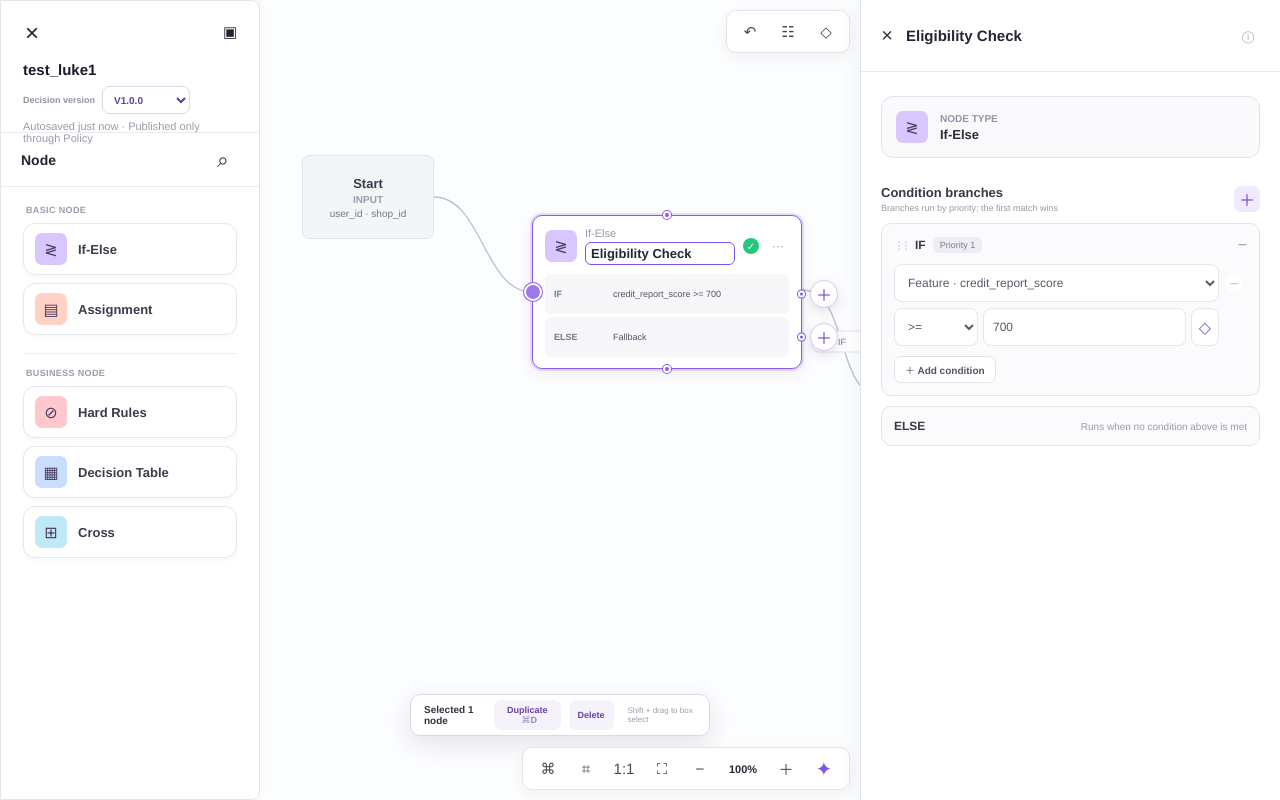
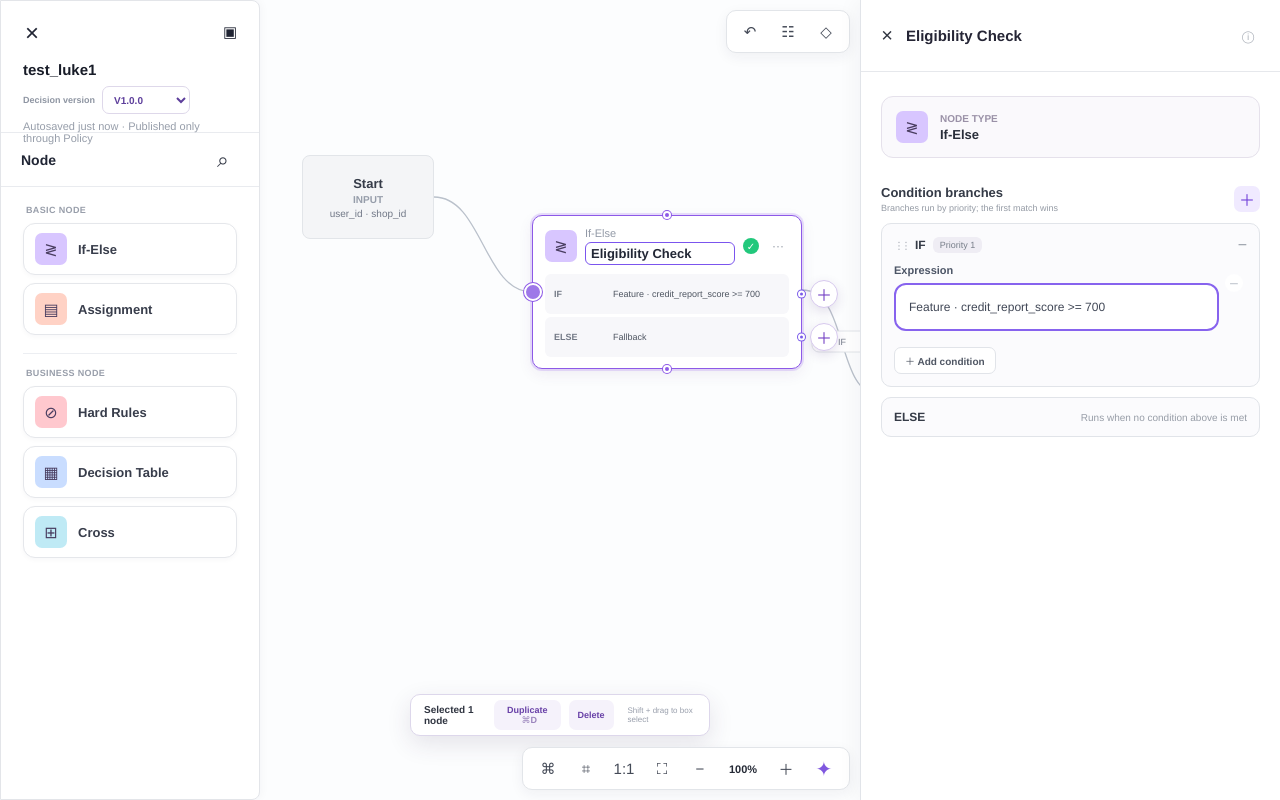
Before and after one commit to wangnan2017fall-oss/Ant-ACE-reinf, a React (Vite) app in the folder frontend/: page /decision/1/edit in a window 1280 px wide. Both pictures are taken after a click on the element 695 px from the left and 292 px from the top of the page. Built offline with nearby package versions, Linux system fonts and the light colour scheme.

Commit message:
refactor: use expressions for If-Else conditions

```diff
--- a/frontend/src/modules/decision/canvas/DecisionEditorPage.jsx
+++ b/frontend/src/modules/decision/canvas/DecisionEditorPage.jsx
@@ -223,7 +223,7 @@ function DecisionEditorPage() {
     shop_id: 'String',
   })
   const [conditionRows, setConditionRows] = useState({
-    true: [{ id: 1, logic: 'AND', variable: 'Feature · credit_report_score', operator: '>=', expression: '700', rightMode: 'value' }],
+    true: [{ id: 1, logic: 'AND', operator: 'Expression', fullExpression: 'Feature · credit_report_score >= 700' }],
   })
   const [conditionBranchOrder, setConditionBranchOrder] = useState(['true'])
   const [actionOperations, setActionOperations] = useState({
@@ -871,7 +871,7 @@ function DecisionEditorPage() {
   const addCondition = (branch) => {
     setConditionRows((current) => ({
       ...current,
-      [branch]: [...current[branch], { id: Date.now(), logic: 'AND', variable: '', operator: '=', expression: '', rightMode: 'value' }],
+      [branch]: [...current[branch], { id: Date.now(), logic: 'AND', operator: 'Expression', fullExpression: '' }],
     }))
   }
 
@@ -895,7 +895,7 @@ function DecisionEditorPage() {
     const branchId = `branch-${Date.now()}`
     setConditionRows((current) => ({
       ...current,
-      [branchId]: [{ id: Date.now(), logic: 'AND', variable: '', operator: '=', expression: '', rightMode: 'value' }],
+      [branchId]: [{ id: Date.now(), logic: 'AND', operator: 'Expression', fullExpression: '' }],
     }))
     setConditionBranchOrder((current) => [...current, branchId])
   }
@@ -1704,7 +1704,6 @@ function DecisionEditorPage() {
   }
 
   const renderConditionGroup = (branch, label, priority) => {
-    const upstreamNodes = selectedNode ? getUpstreamNodes(selectedNode.id) : []
     return (
     <div className="selector-branch-card">
       <div className="selector-branch-header">
@@ -1714,9 +1713,12 @@ function DecisionEditorPage() {
         <button aria-label={`Remove ${label}`} onClick={() => deleteConditionBranch(branch)}>−</button>
       </div>
       {conditionRows[branch].map((row, rowIndex) => {
-        const variableType = getConditionVariableType(row.variable, upstreamNodes)
-        const operators = getConditionOperators(variableType)
-        const fullExpressionMode = row.operator === 'Expression'
+        const legacyExpression = row.variable
+          ? `${row.variable} ${row.operator || ''} ${row.expression || ''}`.trim()
+          : ''
+        const expressionValue = Object.prototype.hasOwnProperty.call(row, 'fullExpression')
+          ? row.fullExpression
+          : legacyExpression
         return (
         <div className="condition-entry" key={row.id}>
           {rowIndex > 0 && (
@@ -1729,137 +1731,17 @@ function DecisionEditorPage() {
               <span />
             </div>
           )}
-          <div className={`condition-row ${fullExpressionMode ? 'full-expression-mode' : ''}`}>
-            {fullExpressionMode
-              ? (
+          <div className="condition-row full-expression-mode">
             <div className="condition-full-expression">
-                  <div>
-                    <strong>Expression</strong>
-                    <button onClick={() => updateCondition(branch, row.id, 'operator', '=')}>Use simple condition</button>
-                  </div>
+              <div><strong>Expression</strong></div>
               <input
-                    autoFocus
-                    aria-label="Full condition expression"
-                    value={row.fullExpression || ''}
+                autoFocus={rowIndex === 0 && !expressionValue}
+                aria-label="Condition expression"
+                value={expressionValue}
                 placeholder="Expression"
                 onChange={(event) => updateCondition(branch, row.id, 'fullExpression', event.target.value)}
               />
             </div>
-              )
-              : (
-                <>
-                  <select
-                    aria-label="Left variable"
-                    className="condition-variable"
-                    value={row.variable}
-                    onChange={(event) => {
-                      const nextVariable = event.target.value
-                      const nextOperators = getConditionOperators(getConditionVariableType(nextVariable, upstreamNodes))
-                      updateCondition(branch, row.id, 'variable', nextVariable)
-                      if (!nextOperators.includes(row.operator)) updateCondition(branch, row.id, 'operator', nextOperators[0])
-                    }}
-                  >
-                    <option value="">Select left variable</option>
-                    <optgroup label="Feature">
-                      {featureVariables.map((feature) => <option key={feature.name}>{`Feature · ${feature.name}`}</option>)}
-                    </optgroup>
-                    <optgroup label="Custom">
-                      {customConditionVariables.map((variable) => <option key={variable.name}>{`Custom · ${variable.name}`}</option>)}
-                    </optgroup>
-                    {upstreamNodes.map((node) => (
-                      <optgroup label={node.label} key={node.id}>
-                        {(node.outputs || []).map((output) => <option key={output}>{`${node.label} · ${output}`}</option>)}
-                      </optgroup>
-                    ))}
-                  </select>
-                  <div className="condition-comparison">
-                    <select aria-label="Operator" value={row.operator || '='} onChange={(event) => updateCondition(branch, row.id, 'operator', event.target.value)}>
-                      {operators.map((operator) => <option key={operator}>{operator}</option>)}
-                    </select>
-                    {row.rightMode === 'expression'
-                      ? renderConditionExpression(branch, row, upstreamNodes)
-                      : (
-                        <input
-                          aria-label="Right variable or value"
-                          value={row.expression}
-                          placeholder={`Enter ${variableType === 'unknown' ? 'value' : variableType} or select variable`}
-                          onChange={(event) => updateCondition(branch, row.id, 'expression', event.target.value)}
-                        />
-                      )}
-                    <button
-                      title="Choose right value source"
-                      onClick={() => setConditionValuePicker((current) => (
-                        current?.branch === branch && current?.rowId === row.id ? null : { branch, rowId: row.id }
-                      ))}
-                    >
-                      ◇
-                    </button>
-                    {conditionValuePicker?.branch === branch && conditionValuePicker?.rowId === row.id && (
-                      <div className="condition-reference-picker">
-                  <strong>Right value source</strong>
-                  <div className="condition-source-modes">
-                    <button
-                      onClick={() => {
-                        updateCondition(branch, row.id, 'rightMode', 'value')
-                        setConditionValuePicker(null)
-                      }}
-                    ><span>Direct value</span><code>Type</code></button>
-                    <button
-                      onClick={() => {
-                        updateCondition(branch, row.id, 'rightMode', 'expression')
-                        if (!row.expressionParts) updateCondition(branch, row.id, 'expressionParts', [])
-                        setConditionValuePicker(null)
-                      }}
-                    ><span>Expression</span><code>ƒx</code></button>
-                  </div>
-                  <small>Feature</small>
-                  {featureVariables.map((feature) => (
-                    <button
-                      key={feature.name}
-                      onClick={() => {
-                        updateCondition(branch, row.id, 'rightMode', 'value')
-                        updateCondition(branch, row.id, 'expression', `Feature · ${feature.name}`)
-                        setConditionValuePicker(null)
-                      }}
-                    >
-                      <span>{feature.name}</span><code>{feature.type}</code>
-                    </button>
-                  ))}
-                  <small>Custom</small>
-                  {customConditionVariables.map((variable) => (
-                    <button
-                      key={variable.name}
-                      onClick={() => {
-                        updateCondition(branch, row.id, 'rightMode', 'value')
-                        updateCondition(branch, row.id, 'expression', `Custom · ${variable.name}`)
-                        setConditionValuePicker(null)
-                      }}
-                    >
-                      <span>{variable.name}</span><code>{variable.type}</code>
-                    </button>
-                  ))}
-                  {upstreamNodes.map((node) => (
-                    <div key={node.id}>
-                      <small>{node.label}</small>
-                      {(node.outputs || []).map((output) => (
-                        <button
-                          key={output}
-                          onClick={() => {
-                            updateCondition(branch, row.id, 'rightMode', 'value')
-                            updateCondition(branch, row.id, 'expression', `${node.label} · ${output}`)
-                            setConditionValuePicker(null)
-                          }}
-                        >
-                          <span>{output}</span><code>auto</code>
-                        </button>
-                      ))}
-                    </div>
-                  ))}
-                      </div>
-                    )}
-                  </div>
-                </>
-              )}
             <button
               aria-label={`Delete ${branch} condition ${rowIndex + 1}`}
               disabled={conditionRows[branch].length === 1}
```
Lines whose indentation alone changed are shown as unchanged.
